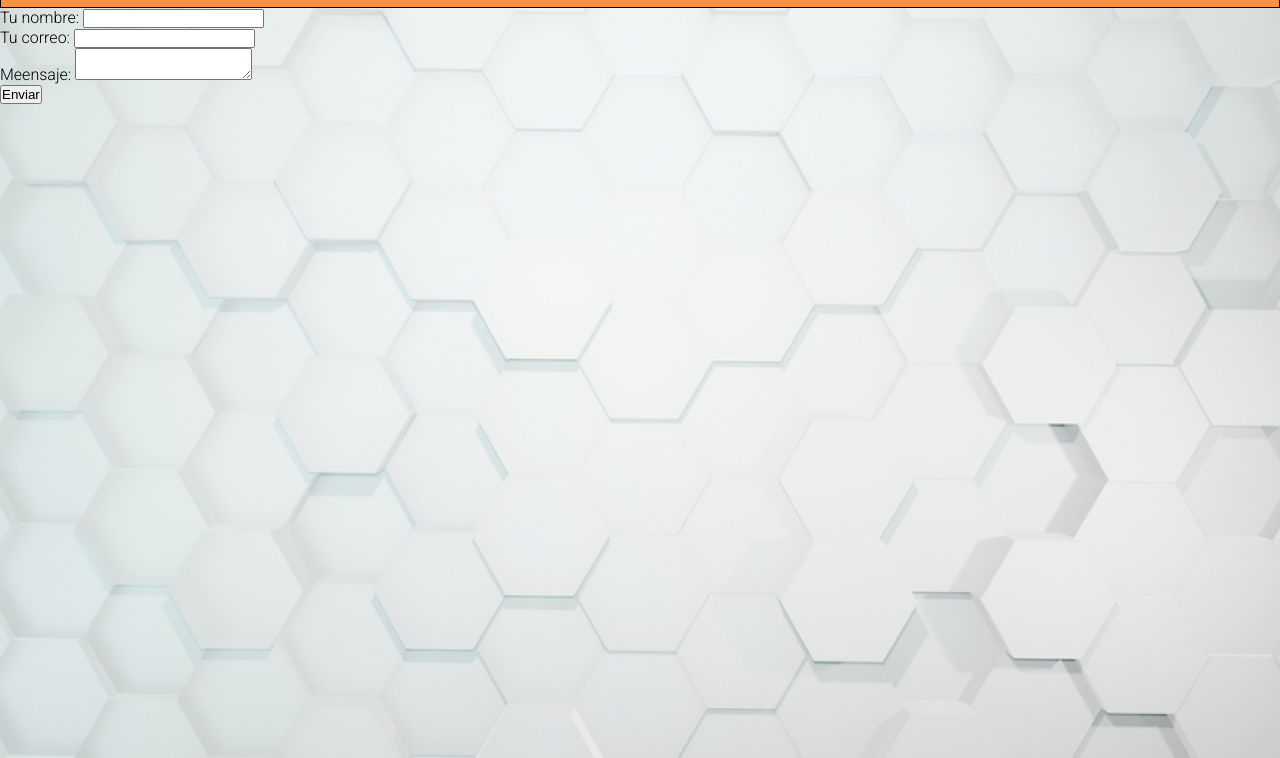
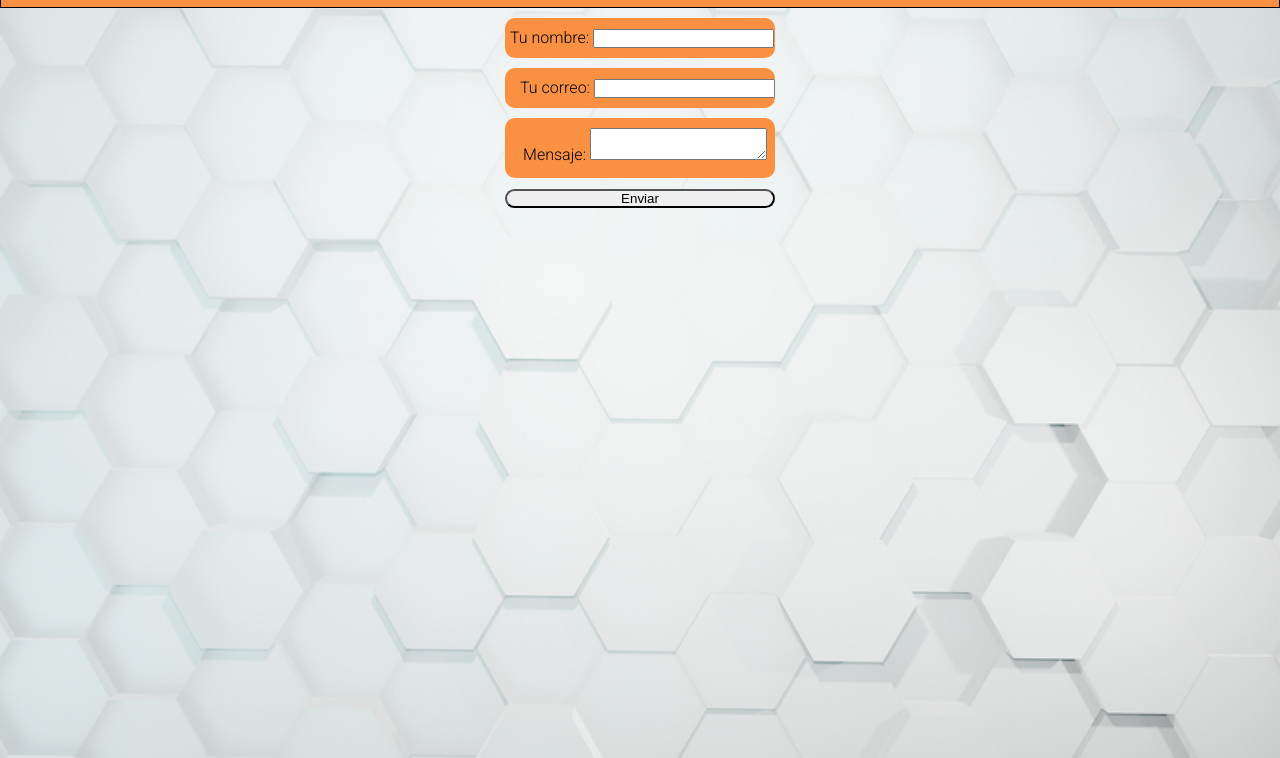
Before and after one commit to rubendevlop/portafolio-html, a plain HTML site: page form.html in a window 1280 px wide. Shown: the part 42-800 px from the top of the page. Drawn offline with nearby package versions, Linux system fonts and the light colour scheme.

Commit message:
formulario

```diff
--- a/form.css
+++ b/form.css
@@ -0,0 +1,91 @@
+*{
+    margin: 0;
+    padding: 0;
+    box-sizing: border-box;
+}
+body{
+    background-image: url('img/NJ8n2ctoL0.jpg');
+    background-repeat: no-repeat;
+    background-size: cover;
+    background-position: center center;
+    background-attachment: fixed;
+    font-family: 'Roboto', sans-serif;
+    height: 100vh;
+
+}
+/* Navegacion menu principal */
+.padre-menu{
+    margin: 0;
+}
+header{
+    background-color: #f99042;
+    width: 100%;
+    padding-top: 10px;
+    padding-bottom: 10px;
+    margin: 0;
+    border: 1px solid #000;
+}
+
+.nav-menu{
+    display: flex;
+    flex-direction: row;
+    flex-wrap:wrap;
+    justify-content: space-around;
+
+}
+.nav-menu a{
+    color: white;
+    text-decoration: none;
+    font-size: 20px;
+    font-weight: bold;
+}
+.nav-menu a:hover{
+    color: black;
+}
+
+.form{
+    display: flex;
+    flex-direction: column;
+}
+.nombre{
+    background-color: #f99042;
+    width: 270px;
+    height: 30px;
+    padding-top: 10px;
+    padding-bottom: 30px;
+    padding-left: 5px;
+    margin: 10px auto;
+    border-radius: 10px;
+}
+.correo{
+    /* align-items: center; */
+    background-color: #f99042;
+    width: 270px;
+    height: 30px;
+    margin: 0 auto;
+    padding-top: 10px;
+    padding-bottom: 30px;
+    padding-left: 15px;
+    border-radius: 10px;
+}
+.mensaje{
+    text-align: center;
+    background-color: #f99042;
+    width: 270px;
+    height: 30px;
+    padding-top: 10px;
+    padding-bottom: 50px;
+    padding-left: 10px;
+    margin: 10px auto;
+    border-radius: 10px;
+}
+.enviar{
+    width: 270px;
+    justify-content: center;
+    margin: 10px auto;
+
+}
+button{
+    width: 270px;
+    border-radius: 10px;
+}
--- a/form.html
+++ b/form.html
@@ -4,11 +4,10 @@
     <meta charset="UTF-8">
     <meta http-equiv="X-UA-Compatible" content="IE=edge">
     <meta name="viewport" content="width=device-width, initial-scale=1.0">
-    <link rel="stylesheet" href="index.css">
     <link href='https://unpkg.com/boxicons@2.0.7/css/boxicons.min.css' rel='stylesheet'>
     <link rel="preconnect" href="https://fonts.gstatic.com">
-<link href="https://fonts.googleapis.com/css2?family=Roboto:wght@100;300;700&display=swap" rel="stylesheet">
-<link rel="stylesheet" href="form.css">
+    <link href="https://fonts.googleapis.com/css2?family=Roboto:wght@100;300;700&display=swap" rel="stylesheet">
+    <link rel="stylesheet" href="form.css">
     <title>PACH SOLUTIONS &copy;</title>
 </head>
 <body>
@@ -26,19 +25,21 @@
         </div>
 
     </header>
+    <div class="form">
     <form name="contact" method="POST" data-netlify="true">
-        <p>
+        <div class="nombre">
           <label>Tu nombre: <input type="text" name="name" /></label>
-        </p>
-        <p>
+        </div>
+        <div class="correo">
           <label>Tu correo: <input type="email" name="email" /></label>
-        </p>
-        <p>
-          <label>Meensaje: <textarea name="message"></textarea></label>
-        </p>
-        <p>
+        </div>
+        <div class="mensaje">
+          <label>Mensaje: <textarea name="message"></textarea></label>
+        </div>
+        <div class="enviar">
           <button type="submit">Enviar</button>
-        </p>
+        </div>
       </form>
+    </div>
 </body>
 </html>
```
